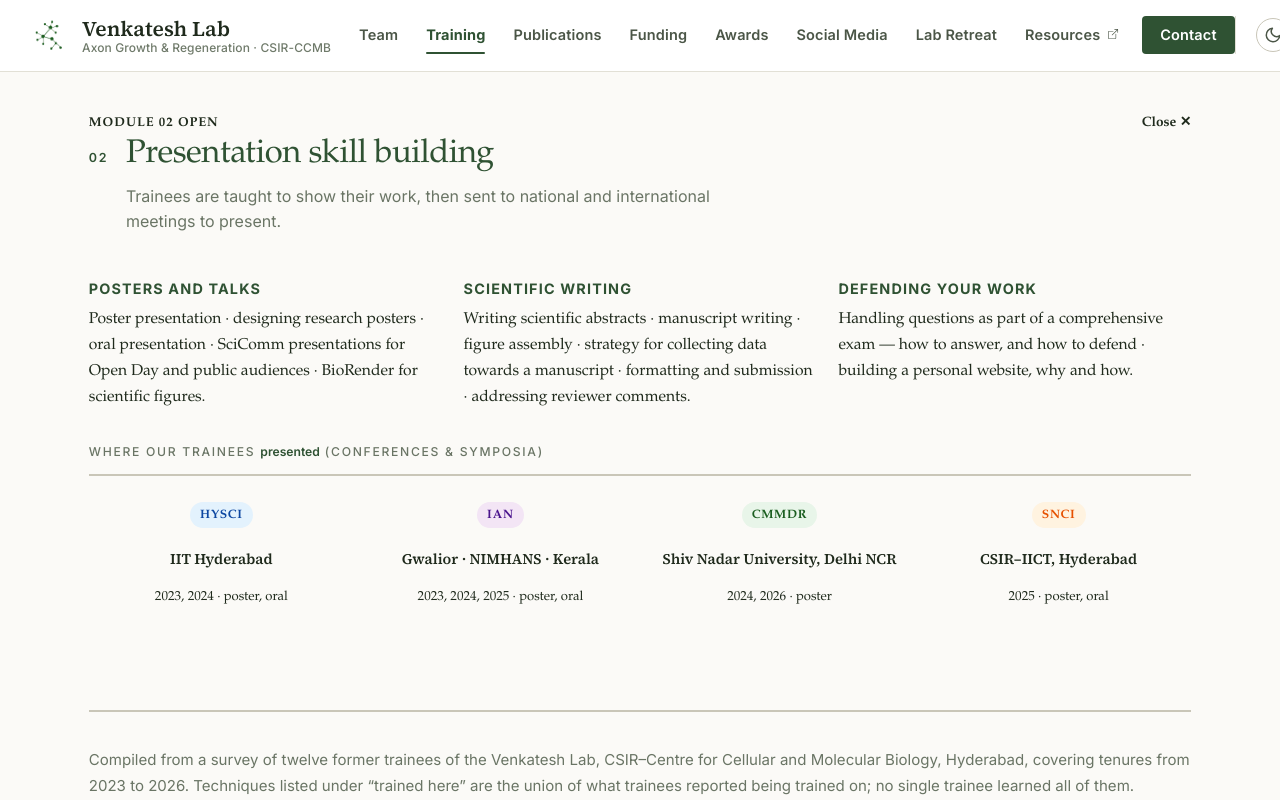
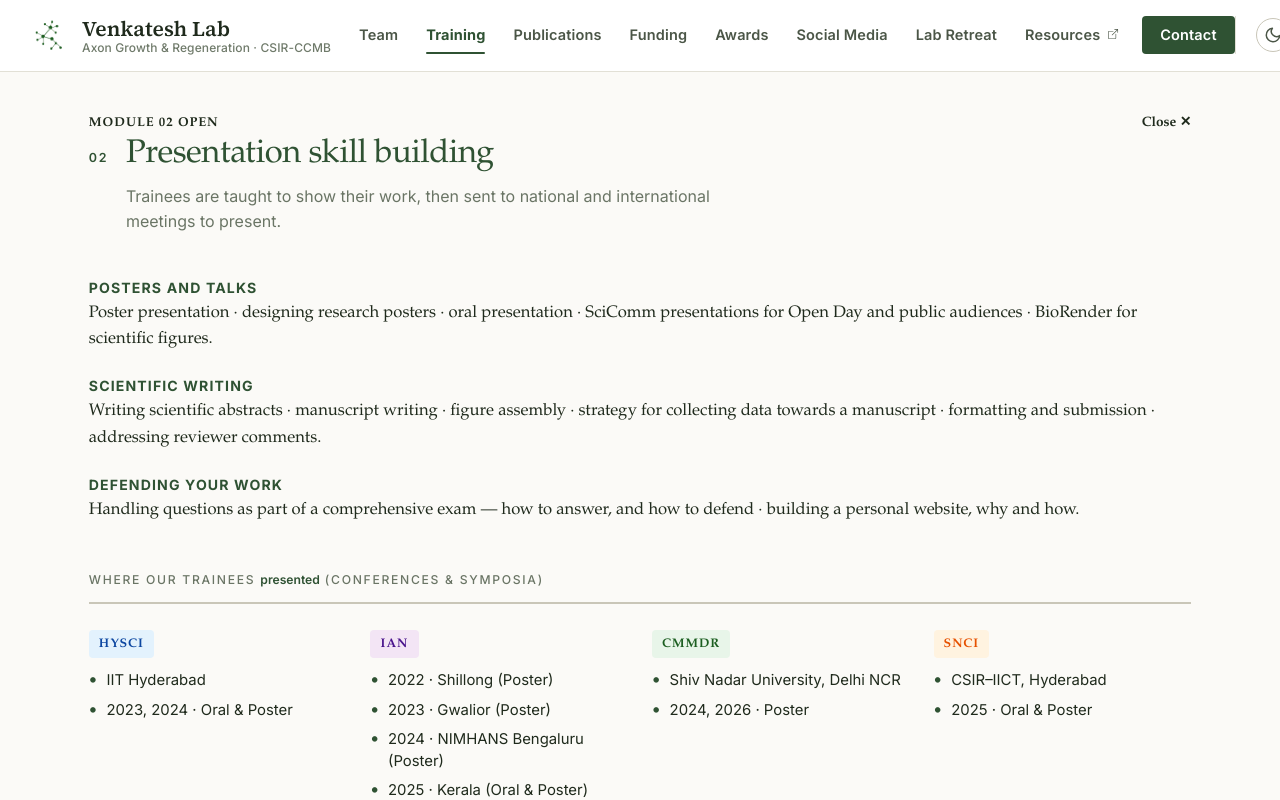
Before and after one commit to rdbcasillas/ishvenkatesh-lab, a Vue app: page /training in a window 1280 px wide. Both pictures are taken after a click on the button 922 px from the left and 1396 px from the top of the page. Shown: the part 1858-2658 px from the top of the page. Built offline with nearby package versions, Linux system fonts and the light colour scheme; what vue-particles would draw is missing.

Commit message:
Refine Module 2 & 3 plain bullet list layout and precise conference history

```diff
--- a/src/views/Training.vue
+++ b/src/views/Training.vue
@@ -283,48 +283,57 @@
             </div>
           </div>
 
-          <div class="presentation-grid">
-            <div class="pres-card">
+          <!-- Clean Text Flow (No pop-up cards) -->
+          <div class="presentation-text-flow">
+            <div class="pres-text-block">
               <h3>Posters and talks</h3>
               <p>Poster presentation &middot; designing research posters &middot; oral presentation &middot; SciComm presentations for Open Day and public audiences &middot; BioRender for scientific figures.</p>
             </div>
-            <div class="pres-card">
+            <div class="pres-text-block">
               <h3>Scientific Writing</h3>
               <p>Writing scientific abstracts &middot; manuscript writing &middot; figure assembly &middot; strategy for collecting data towards a manuscript &middot; formatting and submission &middot; addressing reviewer comments.</p>
             </div>
-            <div class="pres-card">
+            <div class="pres-text-block">
               <h3>Defending your work</h3>
               <p>Handling questions as part of a comprehensive exam &mdash; how to answer, and how to defend &middot; building a personal website, why and how.</p>
             </div>
           </div>
 
-          <div class="venues-section-wrap" style="margin-top:2rem">
+          <div class="dest-plain-section" style="margin-top:2.8rem">
             <div class="col-label">Where our trainees <b>presented</b> (Conferences &amp; Symposia)</div>
-            <div class="conf-module-card">
-              <div class="conferences-grid">
-                <div class="conf-box-card">
-                  <span class="dest-tag doctoral conf-pill">HySci</span>
-                  <h4 class="conf-inst">IIT Hyderabad</h4>
-                  <p class="conf-meta">2023, 2024 &middot; poster, oral</p>
-                </div>
-
-                <div class="conf-box-card">
-                  <span class="dest-tag masters conf-pill">IAN</span>
-                  <h4 class="conf-inst">Gwalior &middot; NIMHANS &middot; Kerala</h4>
-                  <p class="conf-meta">2023, 2024, 2025 &middot; poster, oral</p>
-                </div>
-
-                <div class="conf-box-card">
-                  <span class="dest-tag industry conf-pill">CMMDR</span>
-                  <h4 class="conf-inst">Shiv Nadar University, Delhi NCR</h4>
-                  <p class="conf-meta">2024, 2026 &middot; poster</p>
-                </div>
-
-                <div class="conf-box-card">
-                  <span class="dest-tag internal conf-pill">SNCI</span>
-                  <h4 class="conf-inst">CSIR&ndash;IICT, Hyderabad</h4>
-                  <p class="conf-meta">2025 &middot; poster, oral</p>
-                </div>
+            <div class="dest-plain-grid">
+              <div class="dest-plain-item">
+                <span class="dest-tag doctoral">HySci</span>
+                <ul class="dest-bullet-list">
+                  <li>IIT Hyderabad</li>
+                  <li>2023, 2024 &middot; Oral &amp; Poster</li>
+                </ul>
+              </div>
+
+              <div class="dest-plain-item">
+                <span class="dest-tag masters">IAN</span>
+                <ul class="dest-bullet-list">
+                  <li>2022 &middot; Shillong (Poster)</li>
+                  <li>2023 &middot; Gwalior (Poster)</li>
+                  <li>2024 &middot; NIMHANS Bengaluru (Poster)</li>
+                  <li>2025 &middot; Kerala (Oral &amp; Poster)</li>
+                </ul>
+              </div>
+
+              <div class="dest-plain-item">
+                <span class="dest-tag industry">CMMDR</span>
+                <ul class="dest-bullet-list">
+                  <li>Shiv Nadar University, Delhi NCR</li>
+                  <li>2024, 2026 &middot; Poster</li>
+                </ul>
+              </div>
+
+              <div class="dest-plain-item">
+                <span class="dest-tag internal">SNCI</span>
+                <ul class="dest-bullet-list">
+                  <li>CSIR&ndash;IICT, Hyderabad</li>
+                  <li>2025 &middot; Oral &amp; Poster</li>
+                </ul>
               </div>
             </div>
           </div>
@@ -368,24 +377,41 @@
             </div>
           </div>
 
-          <div class="dest-module-card">
+          <div class="dest-plain-section" style="margin-top:2.8rem">
             <div class="col-label">Where they <b>went</b> (Post-Lab Destinations)</div>
-            <div class="dest-grid">
-              <div class="dest-item">
+            <div class="dest-plain-grid">
+              <div class="dest-plain-item">
                 <span class="dest-tag doctoral">Doctoral / PhD</span>
-                <p>Johannes Gutenberg University Mainz &middot; Texas A&amp;M University &middot; IBDM, Aix-Marseille University &middot; Ume&aring; University Sweden &middot; Microverse</p>
-              </div>
-              <div class="dest-item">
+                <ul class="dest-bullet-list">
+                  <li>Johannes Gutenberg University Mainz</li>
+                  <li>Texas A&amp;M University</li>
+                  <li>IBDM, Aix-Marseille University</li>
+                  <li>Ume&aring; University Sweden</li>
+                  <li>Microverse</li>
+                </ul>
+              </div>
+
+              <div class="dest-plain-item">
                 <span class="dest-tag masters">Master&rsquo;s</span>
-                <p>Erasmus Mundus Joint Master (EMJM), International Master in Innovative Medicine</p>
-              </div>
-              <div class="dest-item">
+                <ul class="dest-bullet-list">
+                  <li>Erasmus Mundus Joint Master (EMJM), International Master in Innovative Medicine</li>
+                </ul>
+              </div>
+
+              <div class="dest-plain-item">
                 <span class="dest-tag industry">Industry</span>
-                <p>Clinical Research Associate, Gennova Biopharmaceuticals &middot; Manager, Finn Partners</p>
-              </div>
-              <div class="dest-item">
+                <ul class="dest-bullet-list">
+                  <li>Clinical Research Associate, Gennova Biopharmaceuticals</li>
+                  <li>Manager, Finn Partners</li>
+                </ul>
+              </div>
+
+              <div class="dest-plain-item">
                 <span class="dest-tag internal">Stayed On</span>
-                <p>Six of twelve offered paid positions (6 mo &ndash; 3 yrs). Three currently serve as Project Associates in this lab.</p>
+                <ul class="dest-bullet-list">
+                  <li>Six of twelve offered paid positions (6 mo &ndash; 3 yrs)</li>
+                  <li>Three currently serve as Project Associates in this lab</li>
+                </ul>
               </div>
             </div>
           </div>
@@ -1196,125 +1222,82 @@ export default {
   font-weight: bold;
 }
 
-.dest-module-card {
-  padding: 28px 32px;
-  background: var(--color-surface, #ffffff);
-  border: 1px solid var(--color-border, #e2e0d6);
-  border-radius: var(--radius-sm, 4px);
-}
-
-.dest-grid {
+/* Module 02 Presentation Clean Text Flow (No pop-up cards) */
+.presentation-text-flow {
+  display: flex;
+  flex-direction: column;
+  gap: 1.5rem;
+  margin-bottom: 2.8rem;
+  max-width: 52em;
+}
+
+.pres-text-block h3 {
+  font-family: var(--font-body);
+  font-weight: 700;
+  font-size: 0.88rem;
+  letter-spacing: 0.08em;
+  text-transform: uppercase;
+  color: var(--color-accent, #2f5233);
+  margin: 0 0 4px 0;
+}
+
+.pres-text-block p {
+  margin: 0;
+  font-size: 1.04rem;
+  line-height: 1.62;
+  color: var(--color-ink, #1f2a1c);
+}
+
+.dest-plain-section {
+  margin-top: 2.8rem;
+}
+
+.dest-plain-grid {
   display: grid;
   grid-template-columns: repeat(4, 1fr);
-  gap: 20px;
-}
-
-.dest-item {
-  padding: 22px 24px;
-  background: var(--color-surface-muted, #f4f2ec);
-  border-radius: var(--radius-sm, 4px);
-  border: 1px solid var(--color-border, #e2e0d6);
+  gap: 24px;
+  margin-top: 1.2rem;
+  align-items: start;
+}
+
+.dest-plain-item {
   display: flex;
   flex-direction: column;
-  justify-content: space-between;
-  height: 100%;
-  box-sizing: border-box;
-}
-
-.venue-item-title {
-  font-family: var(--font-heading);
-  font-size: 1.12rem;
-  font-weight: 600;
+}
+
+.dest-plain-item .dest-tag {
+  align-self: flex-start;
+  margin-bottom: 12px;
+  font-size: 0.78rem;
+  padding: 4px 10px;
+  border-radius: 4px;
+}
+
+.dest-bullet-list {
+  list-style: none;
+  margin: 0;
+  padding: 0;
+}
+
+.dest-bullet-list li {
+  font-family: var(--font-body);
+  font-size: 0.93rem;
+  line-height: 1.45;
   color: var(--color-ink, #1f2a1c);
-  margin: 0 0 6px 0;
-  line-height: 1.35;
-}
-
-.venue-item-loc {
-  font-family: var(--font-body);
-  font-size: 0.9rem;
-  color: var(--color-ink-soft, #4b5647);
-  margin: 0 0 10px 0;
-  line-height: 1.45;
-}
-
-.venue-item-details {
-  font-family: var(--font-body);
-  font-size: 0.86rem;
-  font-weight: 600;
+  margin-bottom: 8px;
+  padding-left: 1.1rem;
+  position: relative;
+}
+
+.dest-bullet-list li::before {
+  content: "•";
   color: var(--color-accent, #2f5233);
-  margin-top: auto;
-  padding-top: 10px;
-}
-
-/* Module 02: Conferences & Symposia Table Card */
-.conf-module-card {
-  padding: 22px 24px;
-  background: var(--color-surface, #ffffff);
-  border: 1px solid var(--color-border, #e2e0d6);
-  border-radius: var(--radius-sm, 4px);
-}
-
-.conferences-grid {
-  display: grid;
-  grid-template-columns: repeat(4, 1fr);
-  gap: 14px;
-  align-items: stretch;
-}
-
-.conf-box-card {
-  padding: 18px 14px;
-  background: var(--color-surface-muted, #f4f2ec);
-  border-radius: var(--radius-sm, 4px);
-  border: 1px solid var(--color-border, #e2e0d6);
-  display: flex;
-  flex-direction: column;
-  align-items: center;
-  justify-content: space-between;
-  text-align: center;
-  height: 100%;
-  box-sizing: border-box;
-  transition: transform 0.15s ease, border-color 0.15s ease, box-shadow 0.15s ease;
-}
-
-.conf-box-card:hover {
-  border-color: var(--color-accent, #2f5233);
-  transform: translateY(-2px);
-  box-shadow: 0 4px 12px rgba(0, 0, 0, 0.05);
-}
-
-.conf-box-card .conf-pill {
-  align-self: center;
-  font-size: 0.76rem;
-  font-weight: 700;
-  letter-spacing: 0.06em;
-  text-transform: uppercase;
-  padding: 3px 10px;
-  border-radius: 999px;
-  margin-bottom: 8px;
-}
-
-.conf-inst {
-  font-family: var(--font-heading);
-  font-size: 0.92rem;
-  font-weight: 600;
-  color: var(--color-ink, #1f2a1c);
-  margin: 4px 0 8px 0;
-  line-height: 1.35;
-  text-align: center;
-  display: flex;
-  align-items: center;
-  justify-content: center;
-  min-height: 2.7em;
-}
-
-.conf-meta {
-  font-family: var(--font-body);
-  font-size: 0.82rem;
-  color: var(--color-muted, #6f7a6a);
-  margin: 0;
-  line-height: 1.4;
-  text-align: center;
+  position: absolute;
+  left: 0;
+  font-weight: bold;
+  font-size: 1.1rem;
+  line-height: 1;
+  top: 0px;
 }
 
 .dest-tag {
@@ -1578,8 +1561,7 @@ export default {
 
 /* Responsive Breakpoints */
 @media (max-width: 992px) {
-  .dest-grid,
-  .conferences-grid {
+  .dest-plain-grid {
     grid-template-columns: repeat(2, 1fr);
   }
 }
@@ -1598,8 +1580,7 @@ export default {
 }
 
 @media (max-width: 600px) {
-  .dest-grid,
-  .conferences-grid {
+  .dest-plain-grid {
     grid-template-columns: 1fr;
   }
   .quote-header {
```
